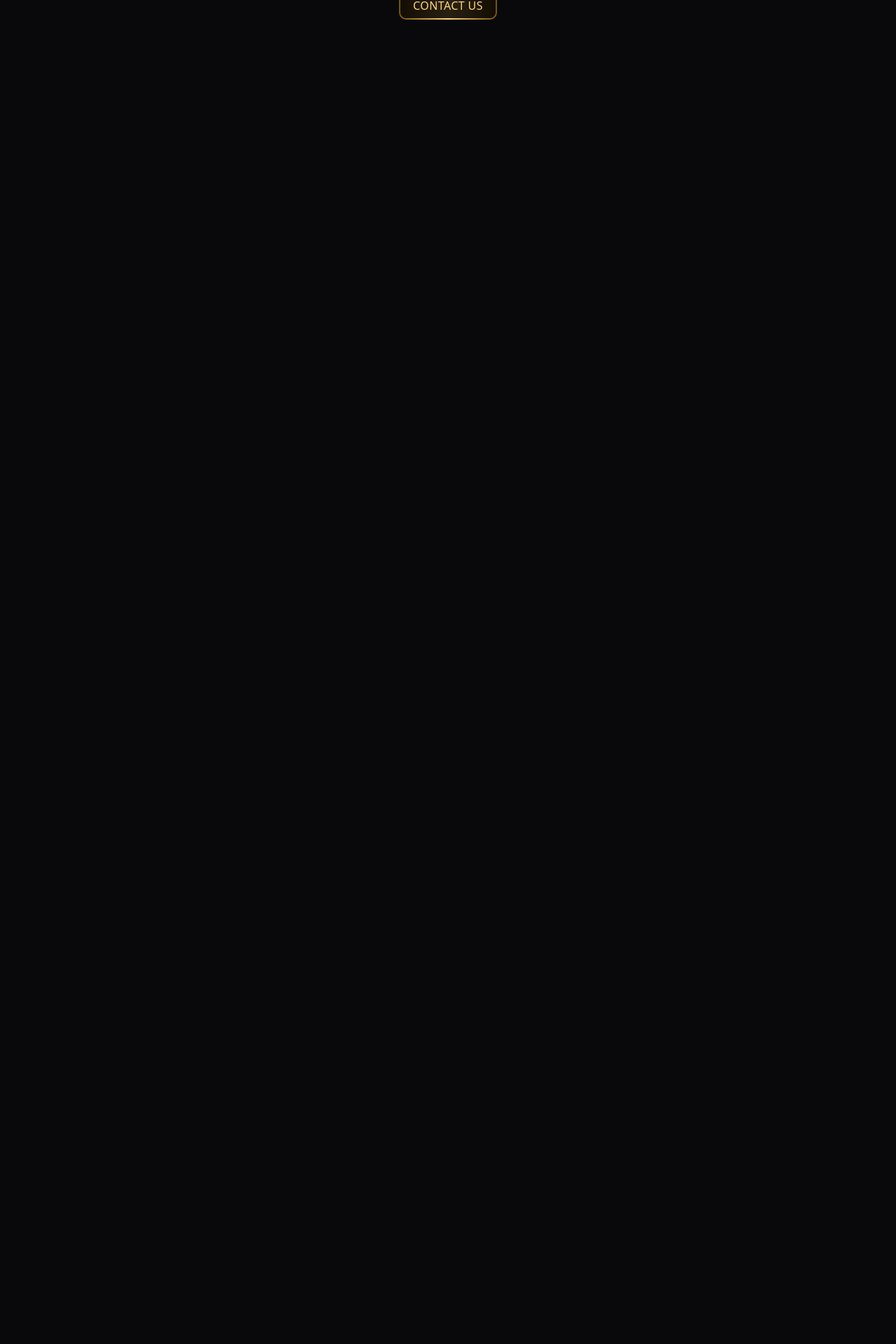
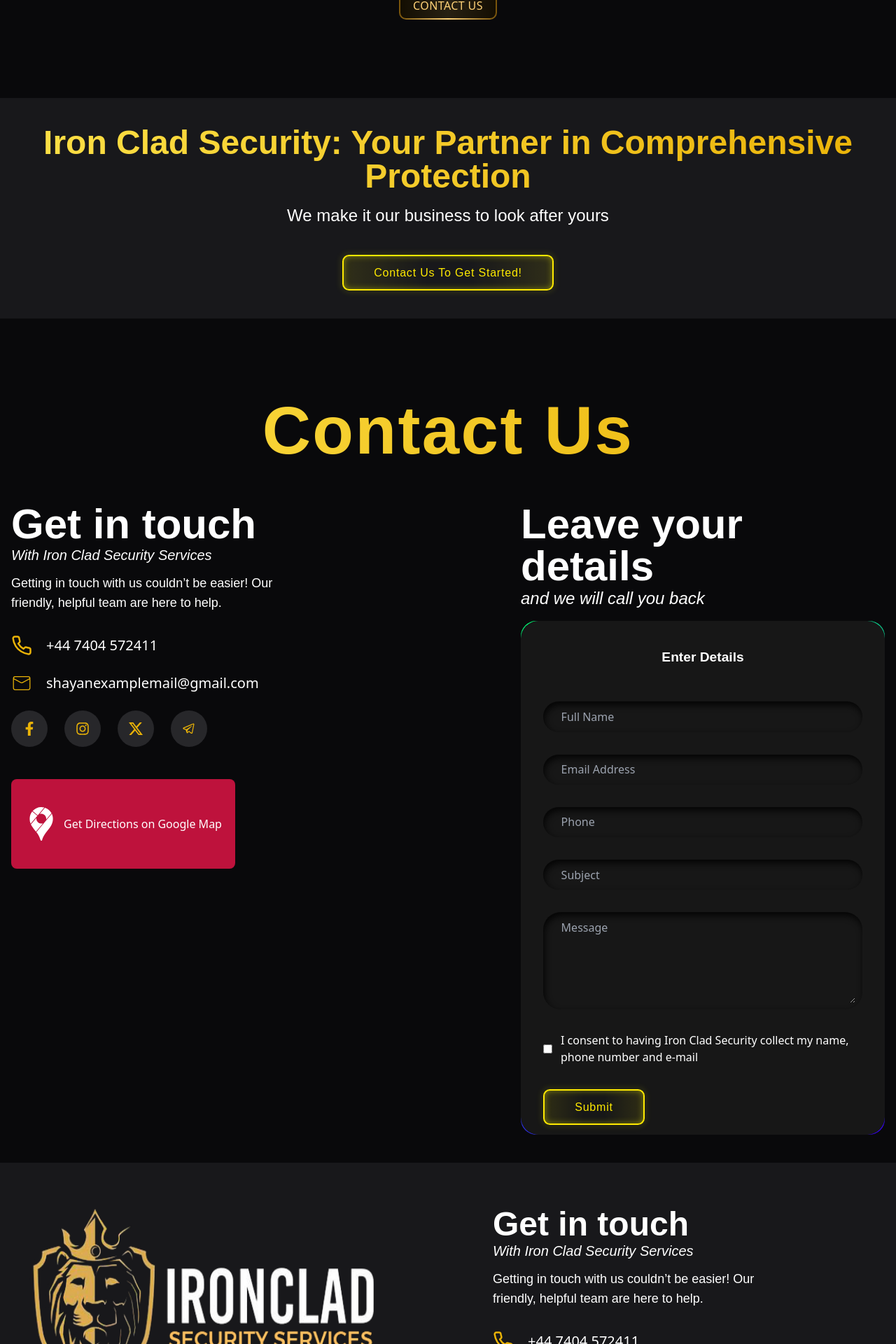
Before and after one commit to ahmed0234/IronCladSecurityServices, a React (Vite) app: page / in a window 1280 px wide. Shown: the part 3073-4993 px from the top of the page at 70% size. Before the commit the page ends 3101 px from the top, so only its background shows below. Built offline with nearby package versions, Linux system fonts and the light colour scheme; a web font is replaced by a local one.

Commit message:
90% done

```diff
--- a/src/App.jsx
+++ b/src/App.jsx
@@ -15,9 +15,9 @@
       <Home />
       <AboutUs />
       <ServicesSection />
-      {/* <Advertise />
+      <Advertise />
       <Contact />
-      <Footer /> */}
+      <Footer />
     </>
   );
 };
```
